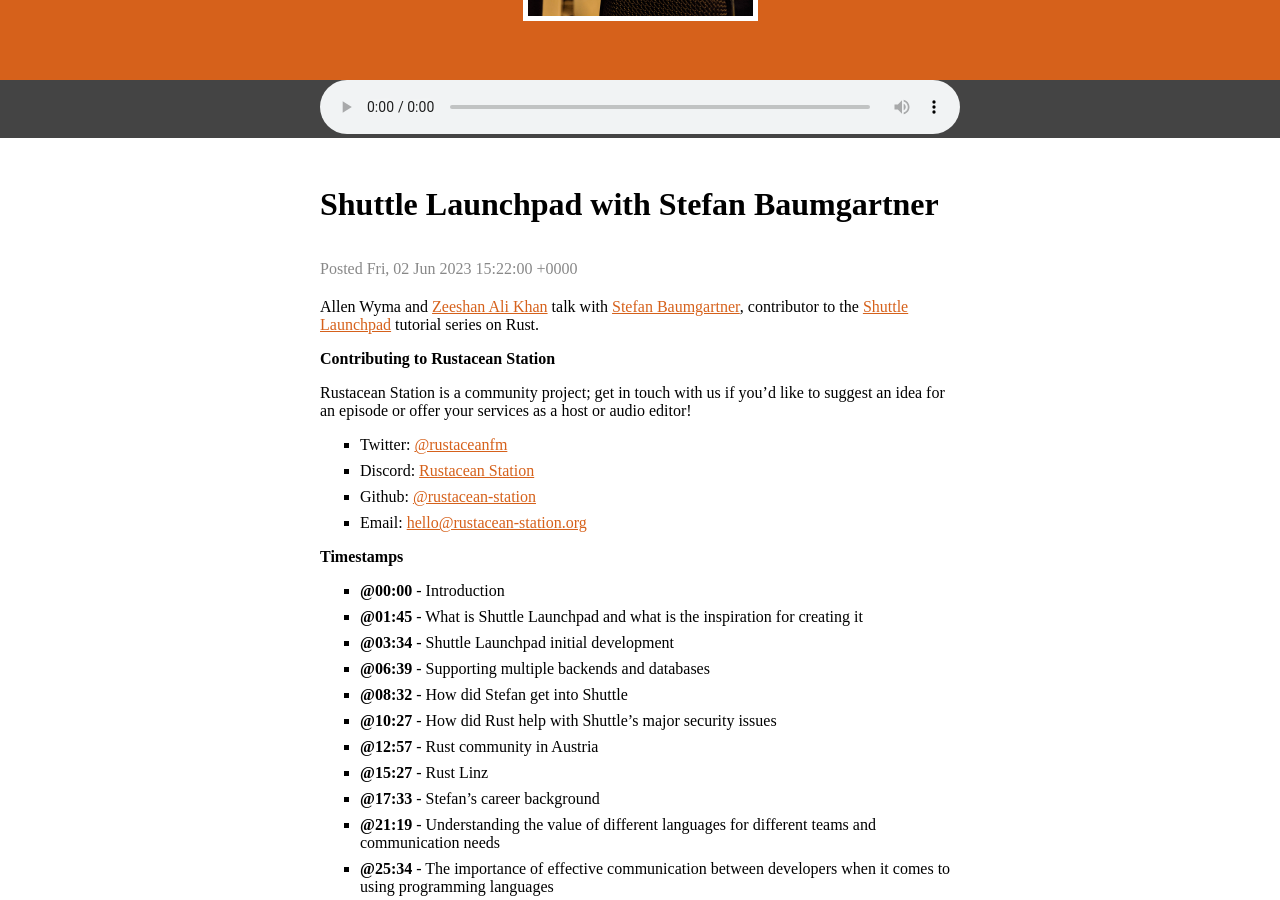
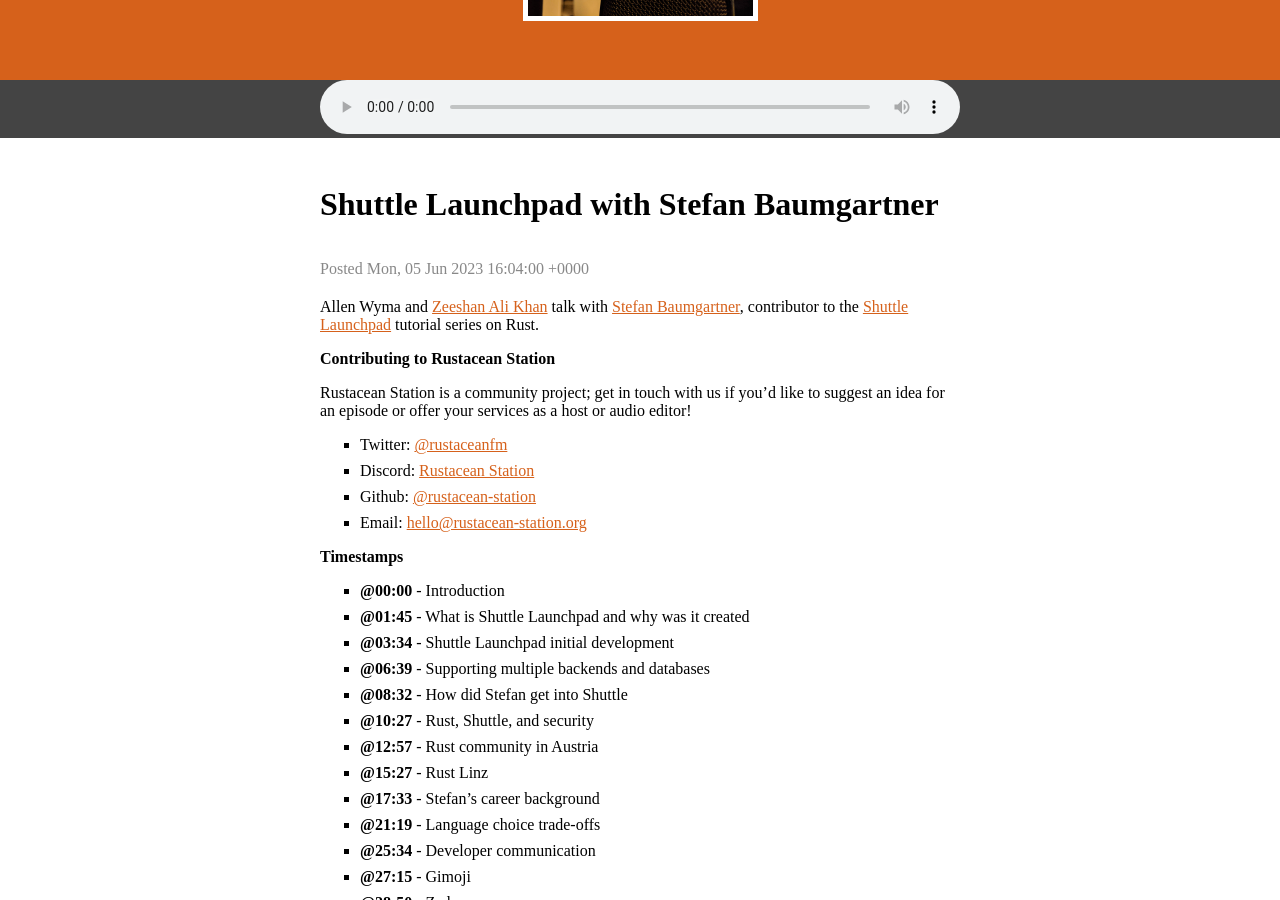
Before and after one commit to rustacean-station/rustacean-station.org, a Jekyll site: the page built from _episodes/interviews/2023-06-02-stefan-baumgartner.md, in a window 1280 px wide and 900 px high, scrolled down 365 px. Built offline with Jekyll 4.4.1, drawn with Linux system fonts in a browser that asks for light colours; some of the changed text lies outside the part shown.

Commit message:
Apply suggestions from code review

```diff
--- a/_episodes/interviews/2023-06-02-stefan-baumgartner.md
+++ b/_episodes/interviews/2023-06-02-stefan-baumgartner.md
@@ -21,22 +21,23 @@
 ## Timestamps
 
 - [@00:00] - Introduction
-- [@01:45] - What is Shuttle Launchpad and what is the inspiration for creating it
+- [@01:45] - What is Shuttle Launchpad and why was it created
 - [@03:34] - Shuttle Launchpad initial development
 - [@06:39] - Supporting multiple backends and databases
 - [@08:32] - How did Stefan get into Shuttle
-- [@10:27] - How did Rust help with Shuttle’s major security issues
+- [@10:27] - Rust, Shuttle, and security
 - [@12:57] - Rust community in Austria
 - [@15:27] - Rust Linz
 - [@17:33] - Stefan's career background
-- [@21:19] - Understanding the value of different languages for different teams and communication needs
-- [@25:34] - The importance of effective communication between developers when it comes to using programming languages
+- [@21:19] - Language choice trade-offs
+- [@25:34] - Developer communication
 - [@27:15] - Gimoji
 - [@28:50] - Zed
 - [@30:00] - Copilot when working with Rust
 - [@32:12] - VS Code
-- [@33:14] - Shuttle Launchpad's aim in making learning Rust much easier -[@37:50] - Initial issue of creating Shuttle Launchpad
-- [@45:25] - The Shuttle Launchpad aims to be different from traditional linked list newsletters
+- [@33:14] - Shuttle Launchpad's aim in making learning Rust much easier
+- [@37:50] - Initial issue of creating Shuttle Launchpad
+- [@45:25] - Differences with traditional linked list newsletters
 - [@48:09] - Other materials and ways to learn and get started with Rust
 - [@54:25] - Plugs for Gimoji and Shuttle Launchpad
 
```
Also changed, not shown: other parts of _episodes/interviews/2023-06-02-stefan-baumgartner.md (+1 -1 lines).
